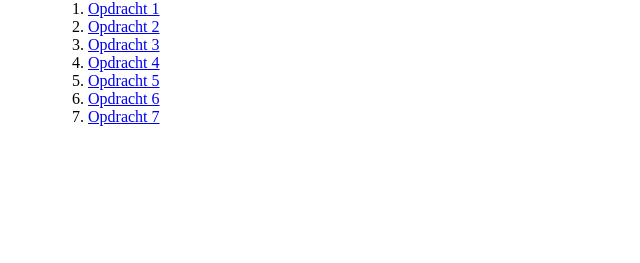
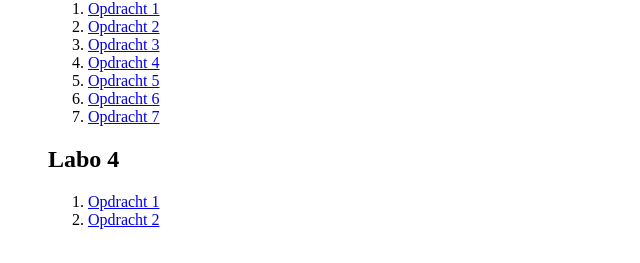
Before and after one commit to ArneVergote/Labo3, a plain HTML site: page index.html in a window 1280 px wide. Shown: the part 127-390 px from the top of the page, without its empty margins (0-640 px from the left). Drawn offline with Linux system fonts and the light colour scheme.

Commit message:
Update index.html

```diff
--- a/index.html
+++ b/index.html
@@ -19,6 +19,11 @@
             <li><a href="labo_3/opdracht_6.html">Opdracht 6</a></li>
             <li><a href="labo_3/opdracht_7.html">Opdracht 7</a></li>
         </ol>
+        <h2>Labo 4</h2>
+        <ol>
+            <li><a href="Labo_4/opdracht_1.html">Opdracht 1</a></li>
+            <li><a href="Labo_4/opdracht_2.html">Opdracht 2</a></li>
+        </ol>
     </li>
 </ul>
 </body>
```
